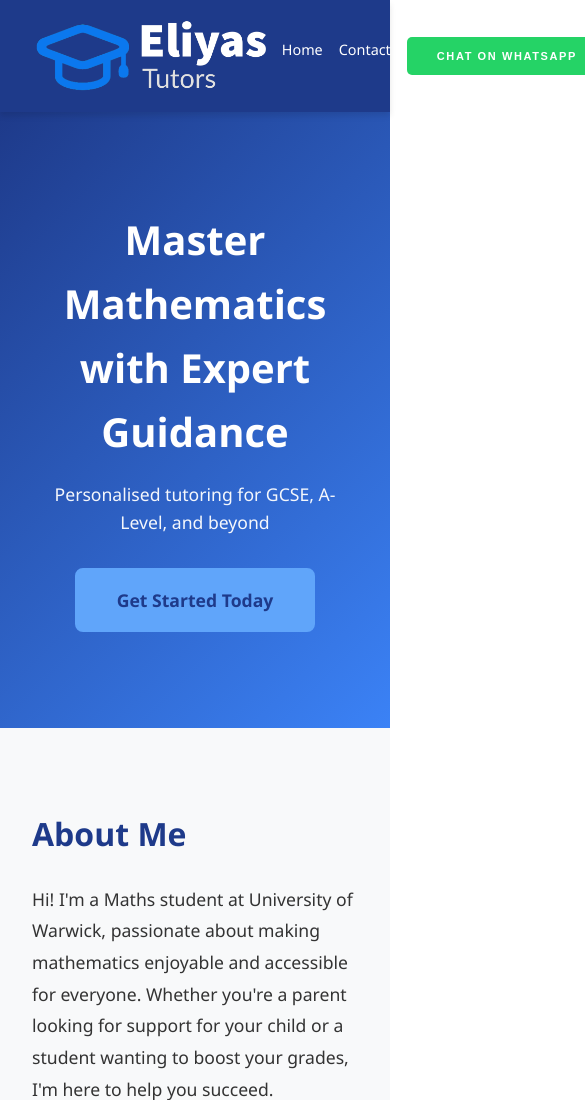
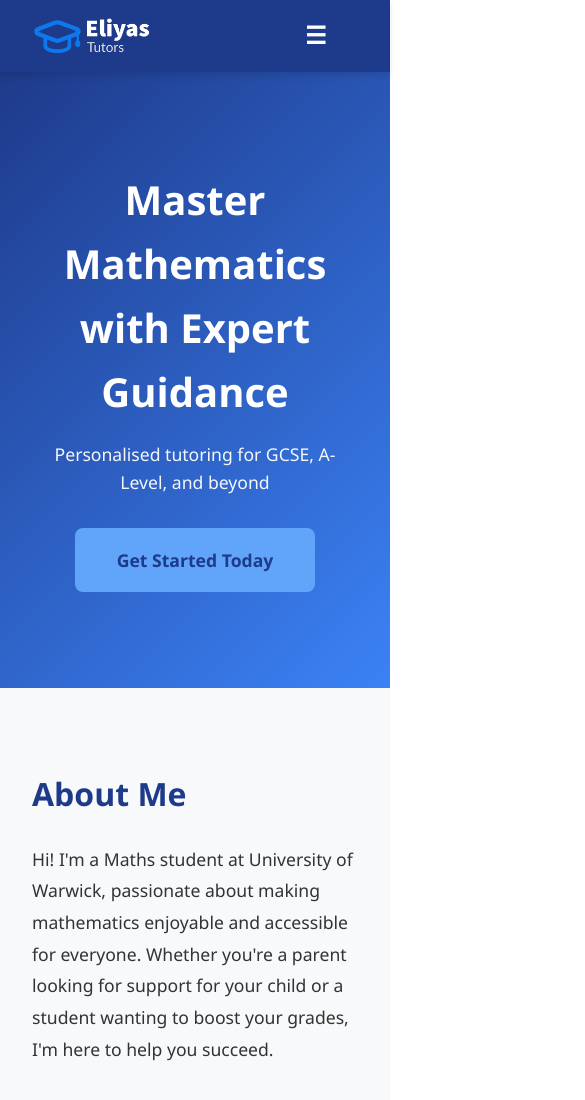
Before and after one commit to Esudl/eliyastutors, a plain HTML site: page index.html in a window 390 px wide. Shown: the top 1100 px of the page, 585 px wide, since content can reach past the window. Drawn offline with nearby package versions, Linux system fonts and the light colour scheme.

Commit message:
Add files via upload

```diff
--- a/index.html
+++ b/index.html
@@ -14,7 +14,8 @@
                 <img src="logo-w.png" alt="Eliyas Tutors">
             </a>
 
-            <ul class="nav-links">
+			<button class="menu-toggle" onclick="toggleMenu()">☰</button>
+            <ul class="nav-links" id="navLinks">
                 <li><a href="#" onclick="showPage('home')">Home</a></li>
                 <li><a href="#" onclick="showPage('contact')">Contact</a></li>
 				<li>
@@ -188,6 +189,11 @@
     </footer>
 
     <script>
+		function toggleMenu() {
+            const navLinks = document.getElementById('navLinks');
+            navLinks.classList.toggle('active');
+        }
+
         function showPage(pageId) {
             // Hide all pages
             const pages = document.querySelectorAll('.page');
@@ -196,6 +202,10 @@
             // Show selected page
             document.getElementById(pageId).classList.add('active');
             window.scrollTo(0, 0);
+
+			// Close menu on mobile
+            const navLinks = document.getElementById('navLinks');
+            navLinks.classList.remove('active');
         }
     </script>
 	<script type="text/javascript"
--- a/style.css
+++ b/style.css
@@ -78,6 +78,19 @@
 
         .nav-links a:hover {
             color: var(--accent);
+        }
+
+        .menu-toggle {
+            display: none;
+            background: none;
+            border: none;
+            color: var(--text-light);
+            font-size: 1.5rem;
+            cursor: pointer;
+        }
+
+        .nav-links.active {
+            display: flex;
         }
 
         /* ===== HERO SECTION ===== */
@@ -466,3 +479,14 @@
 		{
 			max-height: 80px
 		}
+
+		@media (max-width: 768px) {
+
+			.logo img
+		{
+			max-height: 40px
+		}
+		}
+
+
+		@media (max-width: 768px) { .menu-toggle { display: block; } .nav-links { display: none; position: absolute; top: 100%; left: 0; right: 0; flex-direction: column; background-color: var(--primary-bg); padding: 1rem; gap: 0; box-shadow: 0 4px 6px rgba(0, 0, 0, 0.1); } .nav-links li { border-bottom: 1px solid rgba(255, 255, 255, 0.1); } .nav-links li:last-child { border-bottom: none; } .nav-links a { display: block; padding: 0.75rem 0; } .hero h1 { font-size: 2.5rem; } .hero p { font-size: 1.1rem; } .section-title { font-size: 2rem; } .why-choose-content { grid-template-columns: 1fr; } .about-content { grid-template-columns: 1fr; } .about-text h2 { font-size: 2rem; } }
```
